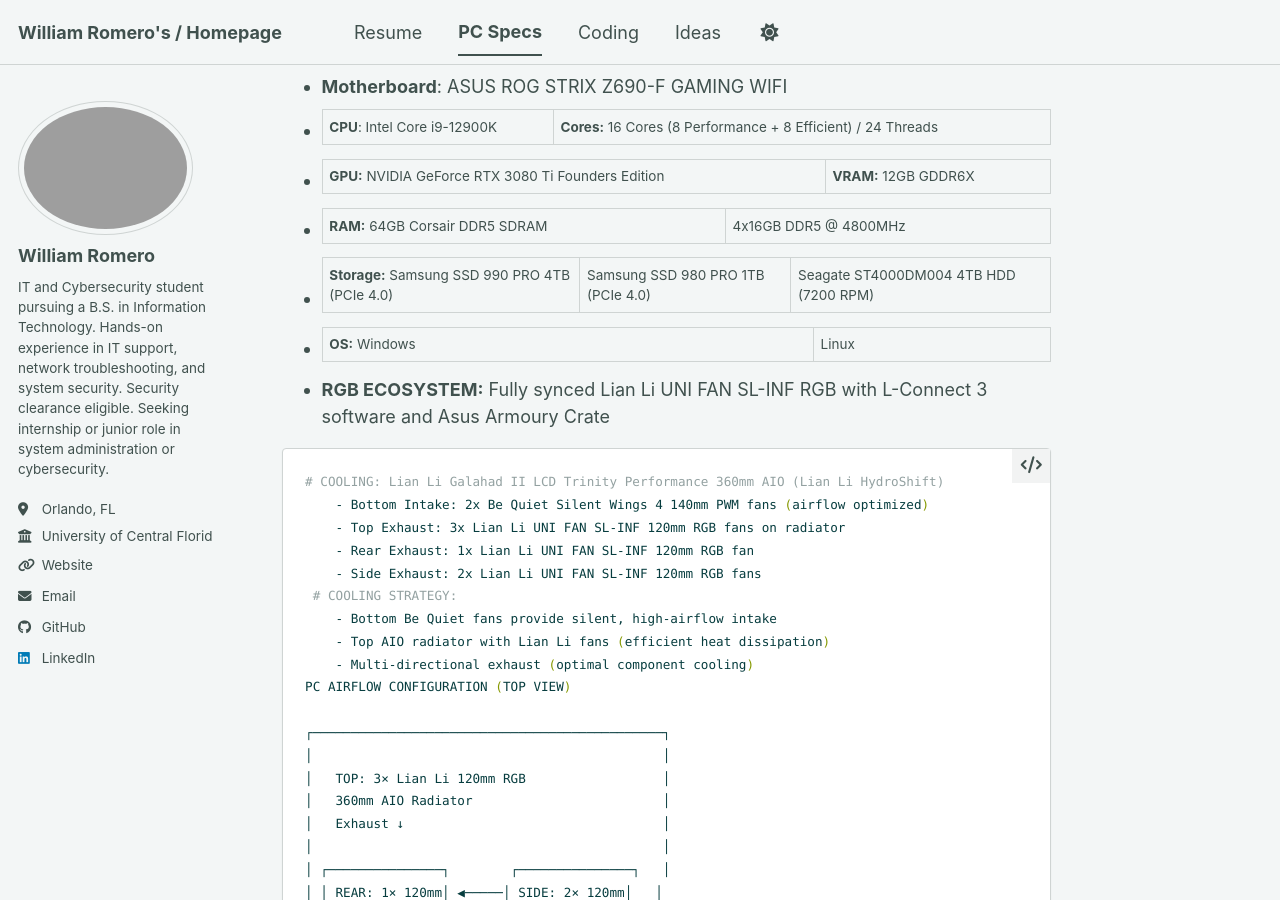
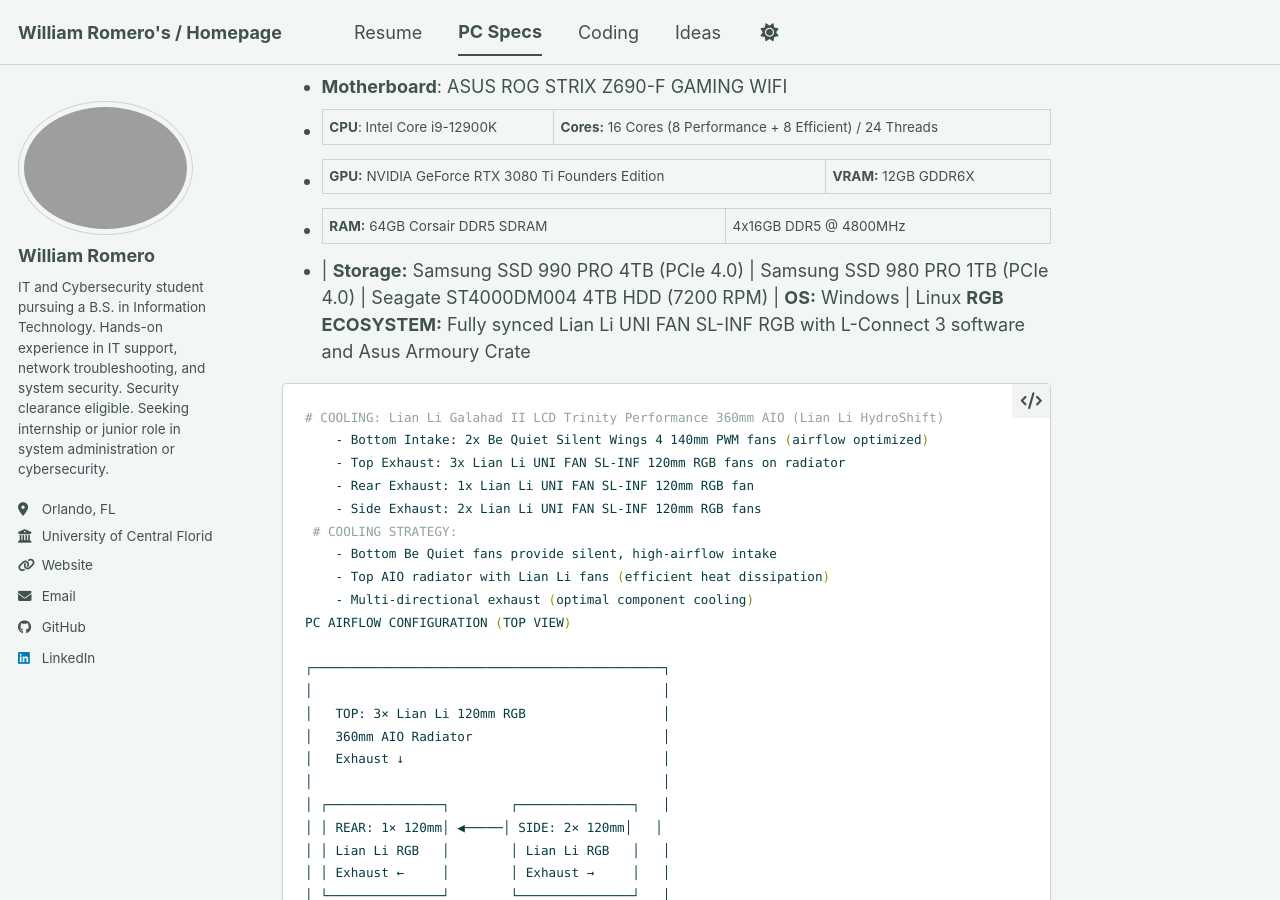
Before and after one commit to williamromero11/williamromero11.github.io, a Jekyll site: the page built from _pages/specs.md, in a window 1280 px wide and 900 px high, scrolled down 1231 px. Built offline with Jekyll 4.4.1, drawn with Linux system fonts in a browser that asks for light colours; a script bundle is joined from its source files by our own code; library files that are not in the unit come from our copies.

````diff
--- a/_pages/specs.md
+++ b/_pages/specs.md
@@ -17,9 +17,9 @@ author_profile: true
 - **CPU**: Intel Core i9-12900K  | **Cores:** 16 Cores (8 Performance + 8 Efficient) / 24 Threads
 - **GPU:** NVIDIA GeForce RTX 3080 Ti Founders Edition | **VRAM:** 12GB GDDR6X
 - **RAM:** 64GB Corsair DDR5 SDRAM | 4x16GB DDR5 @ 4800MHz
-- **Storage:** Samsung SSD 990 PRO 4TB (PCIe 4.0) | Samsung SSD 980 PRO 1TB (PCIe 4.0) | Seagate ST4000DM004 4TB HDD (7200 RPM)
-- **OS:** Windows | Linux
-- **RGB ECOSYSTEM:** Fully synced Lian Li UNI FAN SL-INF RGB with L-Connect 3 software and Asus Armoury Crate
+-| **Storage:** Samsung SSD 990 PRO 4TB (PCIe 4.0) | Samsung SSD 980 PRO 1TB (PCIe 4.0) | Seagate ST4000DM004 4TB HDD (7200 RPM)
+| **OS:** Windows | Linux
+ **RGB ECOSYSTEM:** Fully synced Lian Li UNI FAN SL-INF RGB with L-Connect 3 software and Asus Armoury Crate
 
 ```bash
 # COOLING: Lian Li Galahad II LCD Trinity Performance 360mm AIO (Lian Li HydroShift)
````
